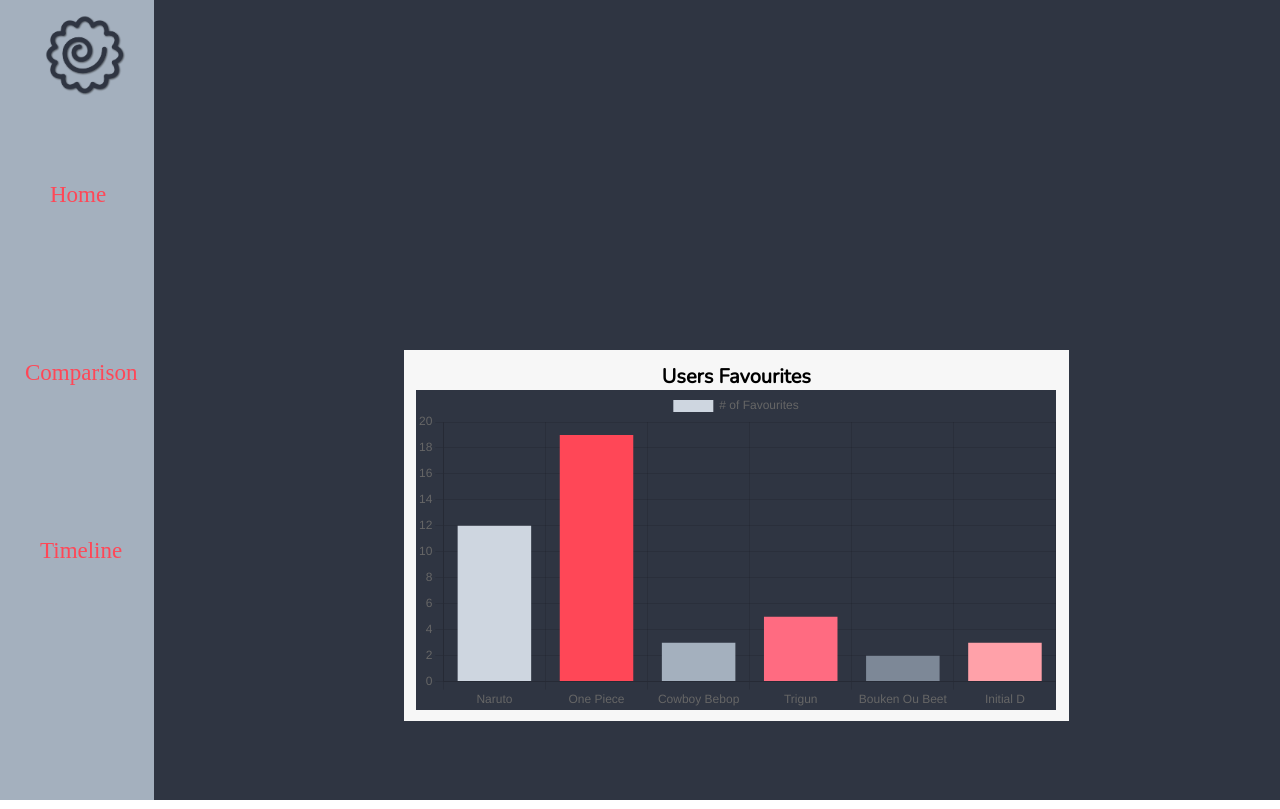
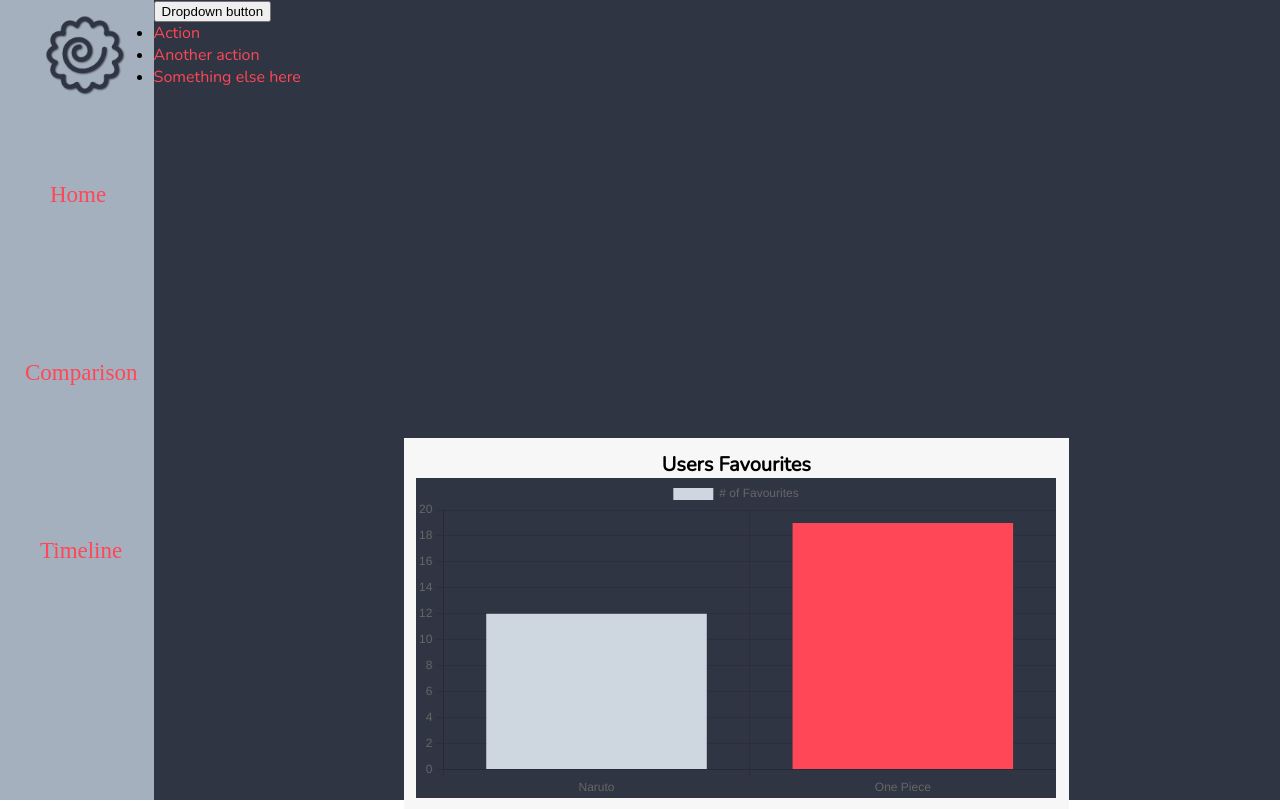
Before and after one commit to Tsebo200/AniX, a React (Create React App) app in the folder anix/: page /compare in a window 1280 px wide. Built offline with nearby package versions, Linux system fonts and the light colour scheme; no server answers.

Commit message:
Deleted Stats.js
Deleted Stats.js and merged it into MainInfo.js

```diff
--- a/anix/package.json
+++ b/anix/package.json
@@ -7,6 +7,7 @@
     "@testing-library/react": "^12.1.3",
     "@testing-library/user-event": "^13.5.0",
     "axios": "^0.26.0",
+    "bootstrap": "^5.1.3",
     "chart.js": "^3.7.1",
     "react": "^17.0.2",
     "react-chartjs-2": "^4.0.1",
--- a/anix/src/App.js
+++ b/anix/src/App.js
@@ -1,15 +1,15 @@
 import Navigation from "./components/Navigation";
-import Stats from "./components/Stats";
 import MainInfo from "./components/MainInfo";
 import {Routes, Route} from 'react-router-dom';
 import Comp from "./components/Comp";
 import Time from "./components/Time";
+
 function App() {
   return (
     <div className="App">
       <Navigation />
       <Routes>
-        <Route path="/" element={ <> <Stats /> <MainInfo /> </>}/>
+        <Route path="/" element={ <MainInfo />}/>
         <Route path="/compare" element={<Comp/>}/>
         <Route path="/timeline" element={<Time/>}/>
       </Routes>
--- a/anix/src/Components/MainInfo.js
+++ b/anix/src/Components/MainInfo.js
@@ -1,13 +1,12 @@
 import React from 'react';
 import axios from 'axios';
-// import objectCount from './Stats';
-// import randomSelection from './Stats';
+//  <image src={imageUrl} />
 
 axios.get("https://api.jikan.moe/v4/anime")
 .then((res)=>{
     const objectCount = res.data.data.length;
     const randomSelection = Math.floor(Math.random() * objectCount);
-    console.log(objectCount);
+
     let setImage = res.data.data[randomSelection].images.jpg.image_url;
     let setTitle = res.data.data[randomSelection].title;
     let setSynopsis = res.data.data[randomSelection].synopsis;
@@ -15,11 +14,31 @@
     document.getElementById("titleText").textContent = setTitle;
     document.getElementById("synopsisText").textContent = setSynopsis;
     console.log(randomSelection);
-})
+    console.log(setImage);
+
+    //stats
+    let setType = res.data.data[randomSelection].type;
+    let setScore = res.data.data[randomSelection].score;
+    let setYear = res.data.data[randomSelection].year;
+    let setSeason = res.data.data[randomSelection].season;
+    console.log(setType);
+    console.log("hi");
+    document.getElementById("typeBtn").textContent = setType;
+    document.getElementById("scoreBtn").textContent = setScore;
+    document.getElementById("yearBtn").textContent = setYear;
+    document.getElementById("seasonBtn").textContent = setSeason;
+});
 const MainInfo =()=>{
 
     return(
         <div className='main-container'>
+             <div className="stat-container">
+            <div className='statOne'><p id="typeBtn" className='type'></p></div>
+            <div className='statTwo'><p id="scoreBtn" className='score'></p></div>
+            <div className='statThree'><p id="yearBtn" className='year'></p></div>
+            <div className='statFour'><p id="seasonBtn" className='season'></p></div>
+
+        </div>
             <div className='mainInfo-container'>
             <div id="Poster" className="poster"></div>
             <div id="titleText" className="title"></div>
--- a/anix/src/Components/Stats.js
+++ /dev/null
@@ -1,44 +0,0 @@
-import React from 'react';
-import axios from 'axios';
-const Stats = () => {
-
-
-
-    axios.get("https://api.jikan.moe/v4/anime")
-    .then((res) =>{
-        const objectCount = res.data.data.length;
-        const randomSelection = Math.floor(Math.random() * objectCount);
-
-        let setType = res.data.data[randomSelection].type;
-        let setScore = res.data.data[randomSelection].score;
-        let setYear = res.data.data[randomSelection].year;
-        let setSeason = res.data.data[randomSelection].season;
-        console.log(setType);
-        console.log("hi");
-        document.getElementById("typeBtn").textContent = setType;
-        document.getElementById("scoreBtn").textContent = setScore;
-        document.getElementById("yearBtn").textContent = setYear;
-        document.getElementById("seasonBtn").textContent = setSeason;
-
-
-        console.log(randomSelection);
-    });
-
-// const Stats=(props)=>{
-    // let objectCount = res.data.data.length;
-    // let randomSelection = Math.floor(Math.random() * objectCount);
-
-    return(
-        <>
-        <div className="stat-container">
-            <div className='statOne'><p id="typeBtn" className='type'></p></div>
-            <div className='statTwo'><p id="scoreBtn" className='score'></p></div>
-            <div className='statThree'><p id="yearBtn" className='year'></p></div>
-            <div className='statFour'><p id="seasonBtn" className='season'></p></div>
-        </div>
-        </>
-    );
-// }
-}
-
-export default Stats
--- a/anix/src/components/Comp.js
+++ b/anix/src/components/Comp.js
@@ -15,29 +15,33 @@
 
         <>
         <div className="main-container">
+        <div className='dropdown'>
+  <button class="btn btn-secondary dropdown-toggle" type="button" id="dropdownMenuButton1" data-bs-toggle="dropdown" aria-expanded="false">
+    Dropdown button
+  </button>
+  <ul className="dropdown-menu" aria-labelledby="dropdownMenuButton1">
+    <li><a className="dropdown-item" href="/compare">Action</a></li>
+    <li><a className="dropdown-item" href="/compare">Another action</a></li>
+    <li><a className="dropdown-item" href="/compare">Something else here</a></li>
+  </ul>
+</div>
         <div className="componentInterior">
             <h1 className='table-heading'>Users Favourites</h1>
         <Bar
             data={{
-                labels: ['Naruto', 'One Piece', 'Cowboy Bebop', 'Trigun', 'Bouken Ou Beet', 'Initial D'],
+                labels: ['Naruto', 'One Piece'],
                 datasets: [{
                     label: '# of Favourites',
-                    data: [12, 19, 3, 5, 2, 3],
+                    data: [12, 19],
                     backgroundColor: [
                         '#CED6E0',
                         '#FF4757',
                         '#A4B0BE',
                         '#FF6B81',
                         '#7D8897',
-                        '#FFA1A9'
+                        '#FFA1A9',
                     ],
                     borderColor: [
-                        '#A4B0BE',
-                        '#FF2639',
-                        '#FF6B81',
-                        'rgba(75, 192, 192, 1)',
-                        'rgba(153, 102, 255, 1)',
-                        'rgba(255, 159, 64, 1)'
                     ],
                     Color:[
                         "#ffa502"
```
Also changed, not shown: 1 other file (tests, documents, lock files or other folders).
